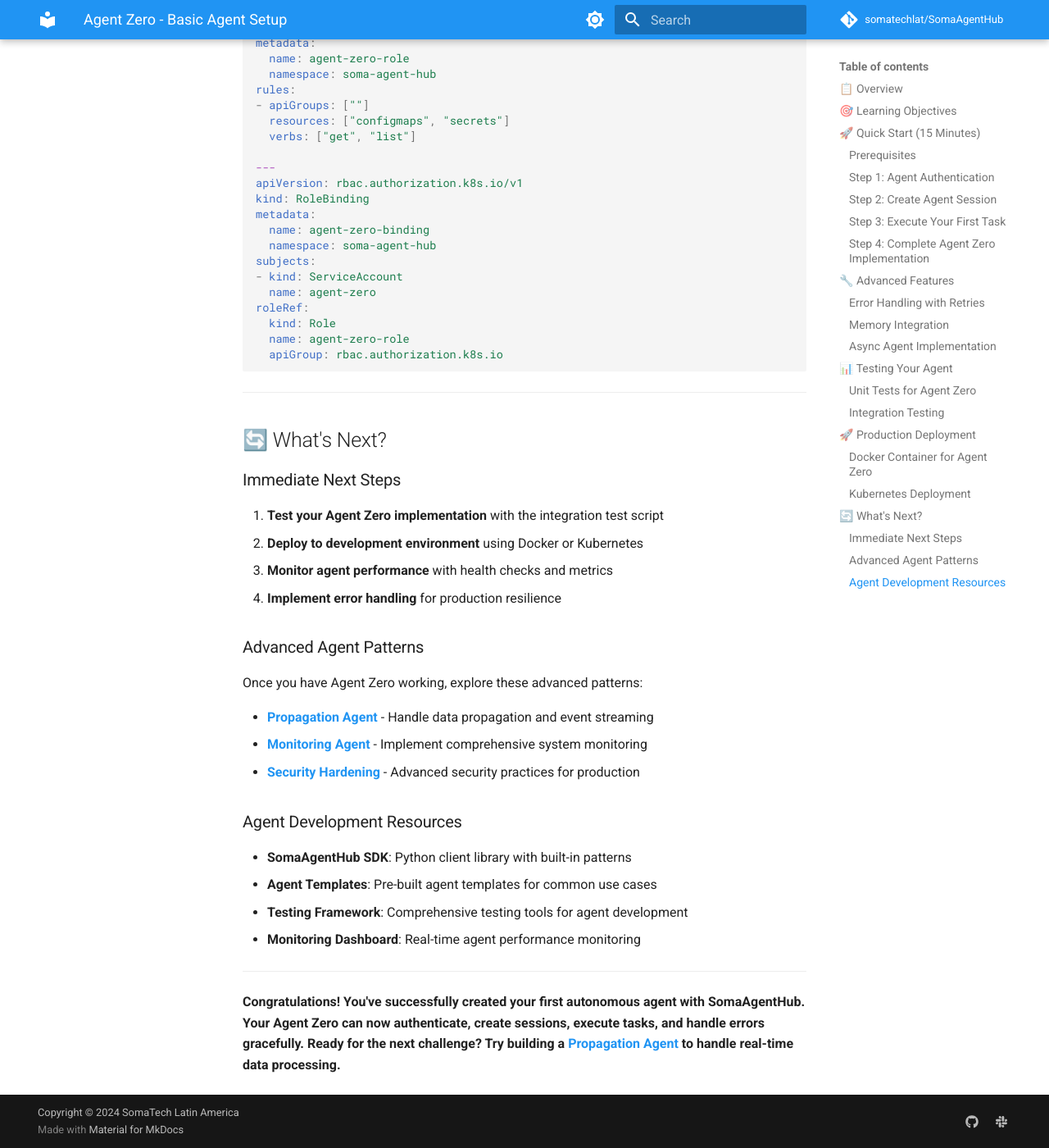
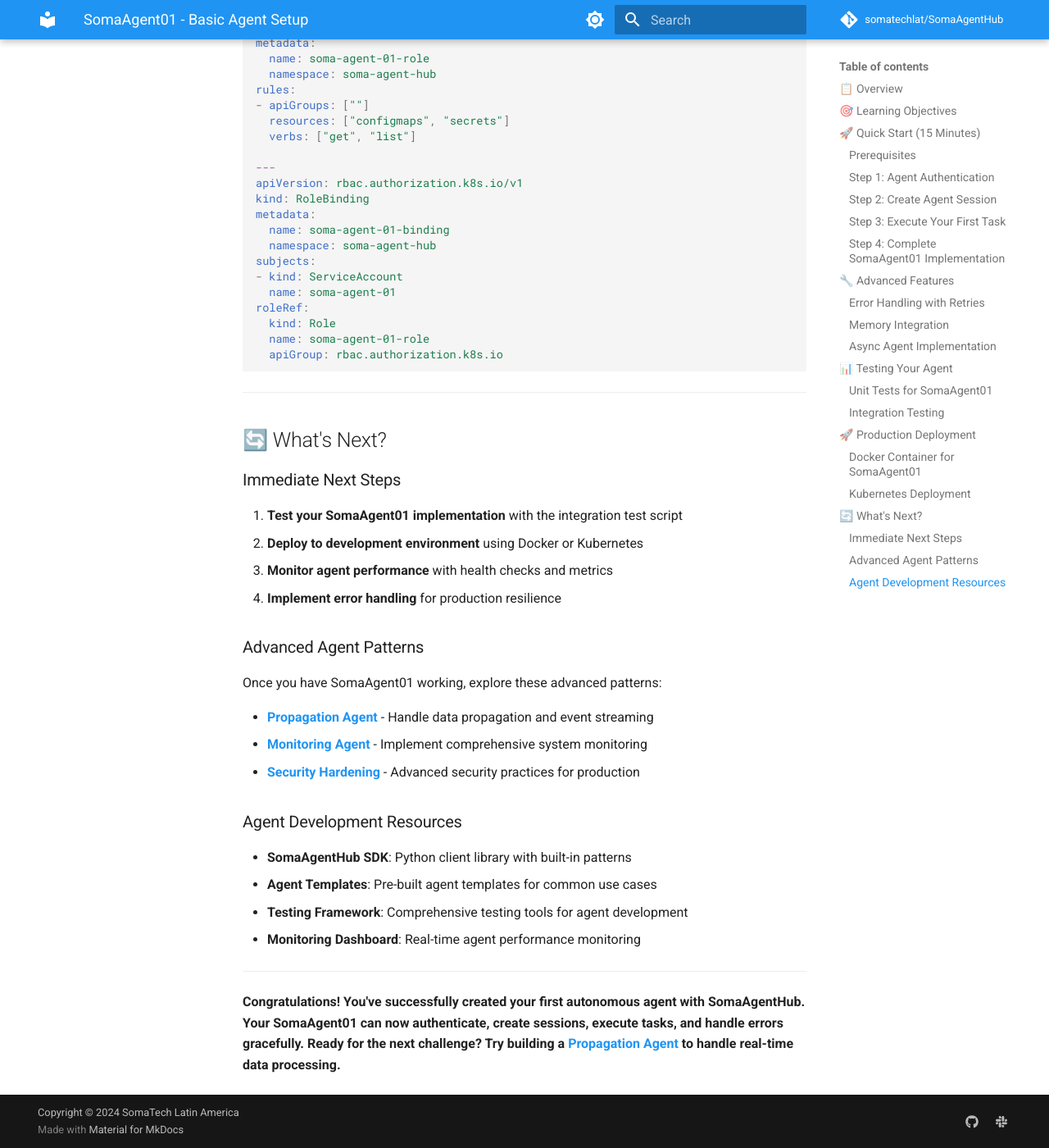
Before and after one commit to somatechlat/SomaAgentHub, an MkDocs documentation site: the page built from docs/agent-onboarding/soma-agent-01.md, in a window 1280 px wide and 1400 px high, scrolled down 19621 px. Shown: the whole window at 82% size. Built offline with MkDocs 1.6.1 and Material for MkDocs 9.7.7, drawn with Linux system fonts in a browser that asks for light colours; comment, search, counter and statistics services are not loaded; the version menu is left out; some of the changed text lies outside the part shown.

Commit message:
refactor: replace Agent Zero with SomaAgent01 throughout documentation
- Rename agent-zero.md to soma-agent-01.md
- Update all class names from AgentZero to SomaAgent01
- Update all references and file paths
- Maintain consistent naming convention with SomaAgent01 pattern
- Update validation workflows and documentation links

````diff
--- a/docs/agent-onboarding/agent-zero.md
+++ b/docs/agent-onboarding/soma-agent-01.md
@@ -1,4 +1,4 @@
-# Agent Zero - Basic Agent Setup
+# SomaAgent01 - Basic Agent Setup
 
 ![Version](https://img.shields.io/badge/version-1.0.0-blue)
 
@@ -10,7 +10,7 @@
 
 ## 📋 Overview
 
-Agent Zero is the foundational pattern for any autonomous agent integrating with SomaAgentHub. This guide walks through creating a minimal but complete agent that can:
+SomaAgent01 is the foundational pattern for any autonomous agent integrating with SomaAgentHub. This guide walks through creating a minimal but complete agent that can:
 
 - **Authenticate** with the identity service
 - **Create sessions** for stateful interactions
@@ -22,7 +22,7 @@
 
 ## 🎯 Learning Objectives
 
-By completing this guide, your agent will:
+By completing this guide, your SomaAgent01 will:
 
 ✅ **Authenticate** using service account tokens
 ✅ **Create and manage** agent sessions
@@ -58,7 +58,7 @@
 import json
 from datetime import datetime, timedelta
 
-class AgentZero:
+class SomaAgent01:
     def __init__(self, agent_name: str):
         self.agent_name = agent_name
         self.base_url = "http://localhost"
@@ -100,7 +100,7 @@
         return {"Authorization": f"Bearer {self.token}"}
 
 # Initialize your agent
-agent = AgentZero("my-first-agent")
+agent = SomaAgent01("my-first-agent")
 success = agent.authenticate()
 ```
 
@@ -139,8 +139,8 @@
         print(f"❌ Session creation error: {e}")
         return None
 
-# Add to AgentZero class
-AgentZero.create_session = create_session
+# Add to SomaAgent01 class
+SomaAgent01.create_session = create_session
 
 # Create a session
 session_id = agent.create_session()
@@ -183,14 +183,14 @@
         print(f"❌ Task execution error: {e}")
         return None
 
-# Add to AgentZero class
-AgentZero.execute_task = execute_task
+# Add to SomaAgent01 class
+SomaAgent01.execute_task = execute_task
 
 # Execute a simple task
 result = agent.execute_task(session_id, "Check system health and report status")
 ```
 
-### Step 4: Complete Agent Zero Implementation
+### Step 4: Complete SomaAgent01 Implementation
 
 **Full Agent Implementation:**
 ```python
@@ -201,7 +201,7 @@
 from datetime import datetime, timedelta
 from typing import Optional, Dict, Any
 
-class AgentZero:
+class SomaAgent01:
     """
     Basic autonomous agent for SomaAgentHub integration
 
@@ -268,7 +268,7 @@
         return {
             "Authorization": f"Bearer {self.token}",
             "Content-Type": "application/json",
-            "User-Agent": f"AgentZero/{self.agent_name}"
+            "User-Agent": f"SomaAgent01/{self.agent_name}"
         }
 
     def create_session(self, config: Optional[Dict[str, Any]] = None) -> Optional[str]:
@@ -492,8 +492,8 @@
 
 # Example usage
 if __name__ == "__main__":
-    # Create and run Agent Zero
-    agent = AgentZero("demo-agent")
+    # Create and run SomaAgent01
+    agent = SomaAgent01("demo-agent")
 
     # Define tasks to execute
     tasks = [
@@ -507,7 +507,7 @@
 
     # Print results
     print("\n" + "="*50)
-    print("AGENT ZERO EXECUTION SUMMARY")
+    print("SOMAAGENT01 EXECUTION SUMMARY")
     print("="*50)
 
     for i, result in enumerate(results, 1):
@@ -557,7 +557,7 @@
     return decorator
 
 # Apply to critical methods
-class RobustAgentZero(AgentZero):
+class RobustSomaAgent01(SomaAgent01):
     @retry_on_failure(max_retries=3, delay=2.0)
     def authenticate(self):
         return super().authenticate()
@@ -612,21 +612,21 @@
         self.logger.error(f"Memory retrieval error: {e}")
         return None
 
-# Add to AgentZero class
-AgentZero.store_memory = store_memory
-AgentZero.retrieve_memory = retrieve_memory
+# Add to SomaAgent01 class
+SomaAgent01.store_memory = store_memory
+SomaAgent01.retrieve_memory = retrieve_memory
 ```
 
 ### Async Agent Implementation
 
-**Asynchronous Agent Zero:**
+**Asynchronous SomaAgent01:**
 ```python
 import asyncio
 import aiohttp
 from typing import List
 
-class AsyncAgentZero:
-    """Asynchronous version of Agent Zero for high-performance scenarios"""
+class AsyncSomaAgent01:
+    """Asynchronous version of SomaAgent01 for high-performance scenarios"""
 
     def __init__(self, agent_name: str, base_url: str = "http://localhost"):
         self.agent_name = agent_name
@@ -703,7 +703,7 @@
 
 ## 📊 Testing Your Agent
 
-### Unit Tests for Agent Zero
+### Unit Tests for SomaAgent01
 
 **Test Implementation:**
 ```python
@@ -711,9 +711,9 @@
 from unittest.mock import Mock, patch
 import json
 
-class TestAgentZero(unittest.TestCase):
+class TestSomaAgent01(unittest.TestCase):
     def setUp(self):
-        self.agent = AgentZero("test-agent")
+        self.agent = SomaAgent01("test-agent")
 
     @patch('requests.post')
     def test_authentication_success(self, mock_post):
@@ -794,21 +794,21 @@
 ```python
 #!/usr/bin/env python3
 """
-Integration test for Agent Zero
+Integration test for SomaAgent01
 Requires SomaAgentHub services to be running
 """
 
 import sys
 import time
-from agent_zero import AgentZero
+from soma_agent_01 import SomaAgent01
 
 def test_full_agent_workflow():
     """Test complete agent workflow"""
-    print("🧪 Starting Agent Zero Integration Test")
+    print("🧪 Starting SomaAgent01 Integration Test")
     print("="*50)
 
     # Initialize agent
-    agent = AgentZero("integration-test-agent")
+    agent = SomaAgent01("integration-test-agent")
 
     try:
         # Test 1: Health Check
@@ -883,7 +883,7 @@
 
 ## 🚀 Production Deployment
 
-### Docker Container for Agent Zero
+### Docker Container for SomaAgent01
 
 **Dockerfile:**
 ```dockerfile
@@ -897,7 +897,7 @@
 RUN pip install --no-cache-dir -r requirements.txt
 
 # Copy agent code
-COPY agent_zero.py .
+COPY soma_agent_01.py .
 COPY config.json .
 
 # Create non-root user
@@ -906,10 +906,10 @@
 
 # Health check
 HEALTHCHECK --interval=30s --timeout=10s --start-period=5s --retries=3 \
-  CMD python -c "from agent_zero import AgentZero; agent = AgentZero('health-check'); print('healthy' if agent.health_check() else exit(1))"
+  CMD python -c "from soma_agent_01 import SomaAgent01; agent = SomaAgent01('health-check'); print('healthy' if agent.health_check() else exit(1))"
 
 # Run agent
-CMD ["python", "agent_zero.py"]
+CMD ["python", "soma_agent_01.py"]
 ```
 
 **requirements.txt:**
@@ -922,34 +922,34 @@
 
 ### Kubernetes Deployment
 
-**agent-zero-deployment.yaml:**
+**soma-agent-01-deployment.yaml:**
 ```yaml
 apiVersion: apps/v1
 kind: Deployment
 metadata:
-  name: agent-zero
+  name: soma-agent-01
   namespace: soma-agent-hub
   labels:
-    app: agent-zero
+    app: soma-agent-01
     version: v1.0.0
 spec:
   replicas: 1
   selector:
     matchLabels:
-      app: agent-zero
+      app: soma-agent-01
   template:
     metadata:
       labels:
-        app: agent-zero
+        app: soma-agent-01
         version: v1.0.0
     spec:
-      serviceAccountName: agent-zero
+      serviceAccountName: soma-agent-01
       containers:
-      - name: agent-zero
-        image: somaagent/agent-zero:latest
+      - name: soma-agent-01
+        image: somaagent/soma-agent-01:latest
         env:
         - name: AGENT_NAME
-          value: "production-agent-zero"
+          value: "production-soma-agent-01"
         - name: SOMA_BASE_URL
           value: "http://gateway-api:8000"
         - name: LOG_LEVEL
@@ -986,14 +986,14 @@
 apiVersion: v1
 kind: ServiceAccount
 metadata:
-  name: agent-zero
+  name: soma-agent-01
   namespace: soma-agent-hub
 
 ---
 apiVersion: rbac.authorization.k8s.io/v1
 kind: Role
 metadata:
-  name: agent-zero-role
+  name: soma-agent-01-role
   namespace: soma-agent-hub
 rules:
 - apiGroups: [""]
@@ -1004,14 +1004,14 @@
 apiVersion: rbac.authorization.k8s.io/v1
 kind: RoleBinding
 metadata:
-  name: agent-zero-binding
+  name: soma-agent-01-binding
   namespace: soma-agent-hub
 subjects:
 - kind: ServiceAccount
-  name: agent-zero
+  name: soma-agent-01
 roleRef:
   kind: Role
-  name: agent-zero-role
+  name: soma-agent-01-role
   apiGroup: rbac.authorization.k8s.io
 ```
 
@@ -1021,14 +1021,14 @@
 
 ### Immediate Next Steps
 
-1. **Test your Agent Zero implementation** with the integration test script
+1. **Test your SomaAgent01 implementation** with the integration test script
 2. **Deploy to development environment** using Docker or Kubernetes
 3. **Monitor agent performance** with health checks and metrics
 4. **Implement error handling** for production resilience
 
 ### Advanced Agent Patterns
 
-Once you have Agent Zero working, explore these advanced patterns:
+Once you have SomaAgent01 working, explore these advanced patterns:
 
 - **[Propagation Agent](propagation-agent.md)** - Handle data propagation and event streaming
 - **[Monitoring Agent](monitoring-agent.md)** - Implement comprehensive system monitoring
@@ -1043,4 +1043,4 @@
 
 ---
 
-**Congratulations! You've successfully created your first autonomous agent with SomaAgentHub. Your Agent Zero can now authenticate, create sessions, execute tasks, and handle errors gracefully. Ready for the next challenge? Try building a [Propagation Agent](propagation-agent.md) to handle real-time data processing.**
+**Congratulations! You've successfully created your first autonomous agent with SomaAgentHub. Your SomaAgent01 can now authenticate, create sessions, execute tasks, and handle errors gracefully. Ready for the next challenge? Try building a [Propagation Agent](propagation-agent.md) to handle real-time data processing.**
````
Also changed, not shown: other parts of docs/agent-onboarding/soma-agent-01.md (+1 -1 lines), docs/agent-onboarding/index.md (+3 -3 lines), 1 other file.
